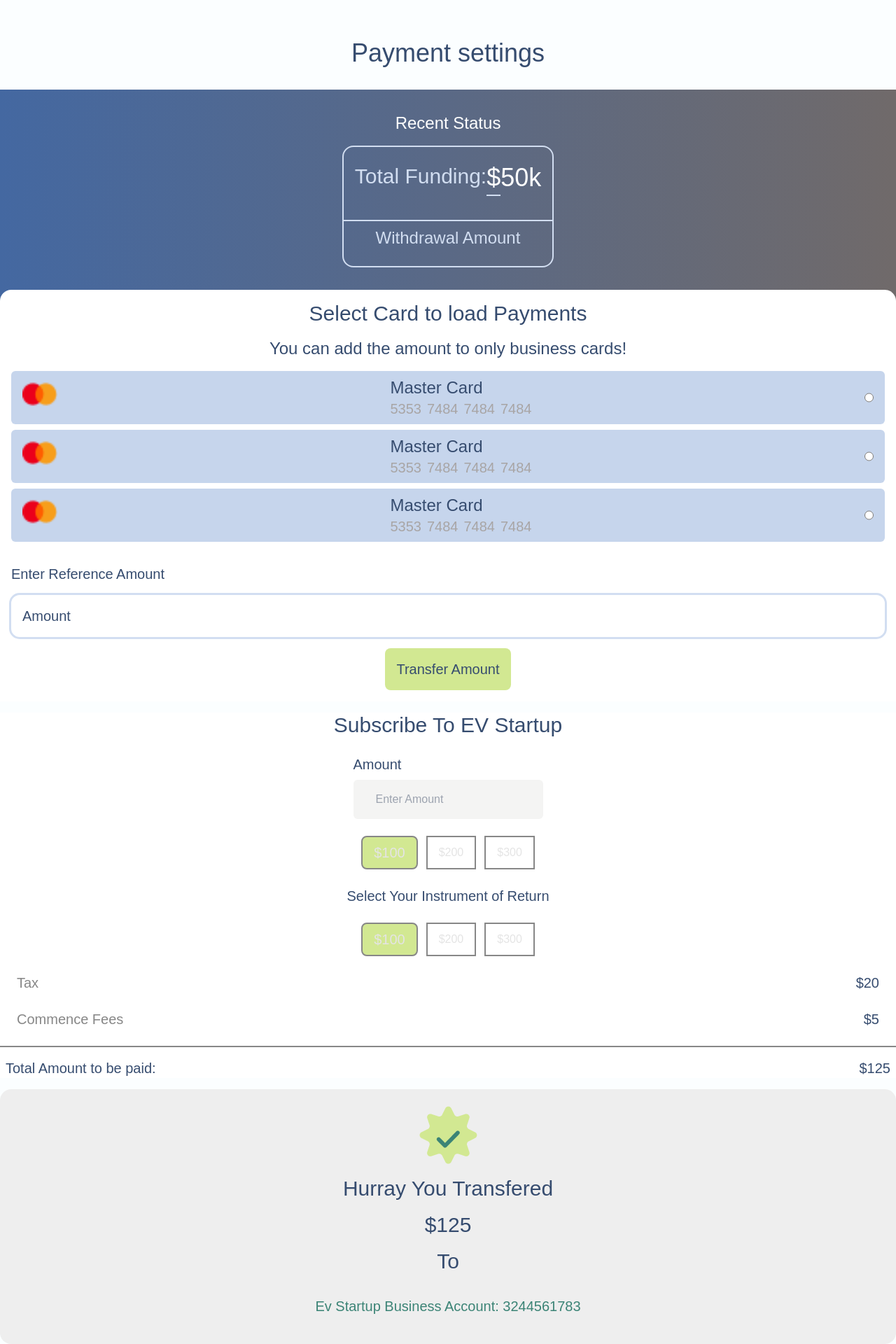
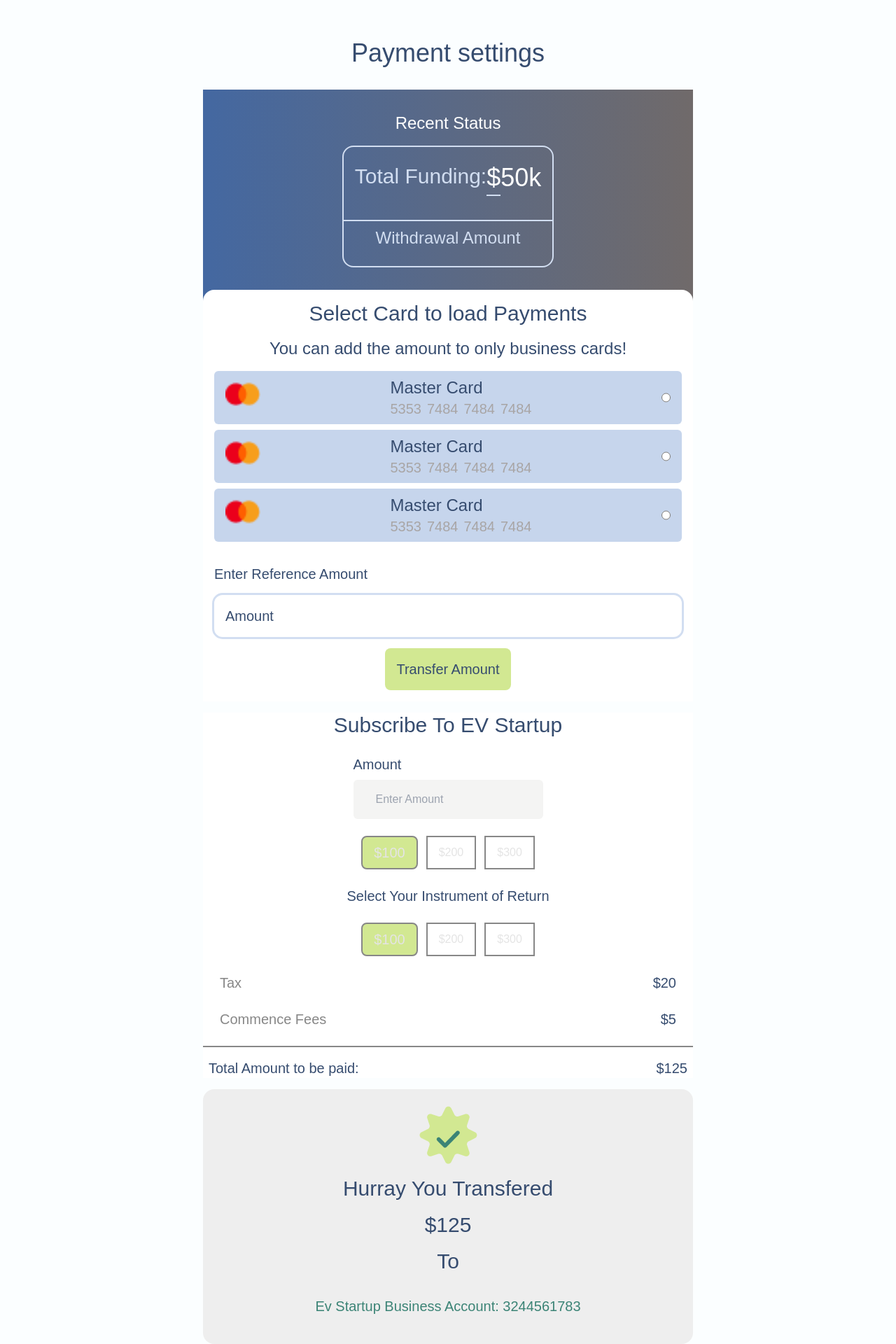
Before and after one commit to Sallah10/neighborhood-hub, a Next.js app: page / in a window 1280 px wide. Shown: the part 744-2664 px from the top of the page at 70% size. Built offline with nearby package versions, Linux system fonts and the light colour scheme.

Commit message:
responsiveness done

```diff
--- a/app/payment.tsx
+++ b/app/payment.tsx
@@ -5,7 +5,7 @@ import mastercard from './assets/mastercard.png'
 const Payment = () => {
     return (
         <>
-            <div className='main w-full'>
+            <div className='main w- lg:w-[700px] lg:self-center'>
                 <h1 className='text-h1'>Payment settings</h1>
                 <div className='bg-gradient-to-r from-[#4468A1] to-[#706a6a] gap-4 flex flex-col px-4 pt-8 w-full pb-12 md:w-full lg:w-full md:items-center'>
                     <h3 className="text-h3 text-white">Recent Status</h3>
--- a/app/subscribe.tsx
+++ b/app/subscribe.tsx
@@ -3,7 +3,7 @@ import React from 'react'
 const Subscribe = () => {
     return (
         <>
-            <div className='flex flex-col w-full items-center gap-6  bg-white'>
+            <div className='flex flex-col w-full items-center gap-6  bg-white lg:w-[700px] lg:self-center'>
                 <h2 className='text-h2'> Subscribe To EV Startup</h2>
                 <div className='flex flex-col gap-2'>
                     <p className='text-p'>Amount</p>
--- a/app/success.tsx
+++ b/app/success.tsx
@@ -7,7 +7,7 @@ import tick from './assets/check.png'
 const Success = () => {
     return (
         <>
-            <div className='rounded-2xl flex flex-col bg-[#EEEEEE] items-center py-6 px-2 w-full gap-4'>
+            <div className='rounded-2xl flex flex-col bg-[#EEEEEE] items-center py-6 px-2 w-full gap-4  lg:w-[700px] lg:self-center'>
                 <Image src={star} alt='sucess' className='' />
                 <Image src={tick} alt='sucess' className='-mt-16 mb-6' />
                 <h2 className='flex self-center text-h2'>Hurray You Transfered</h2>
```
